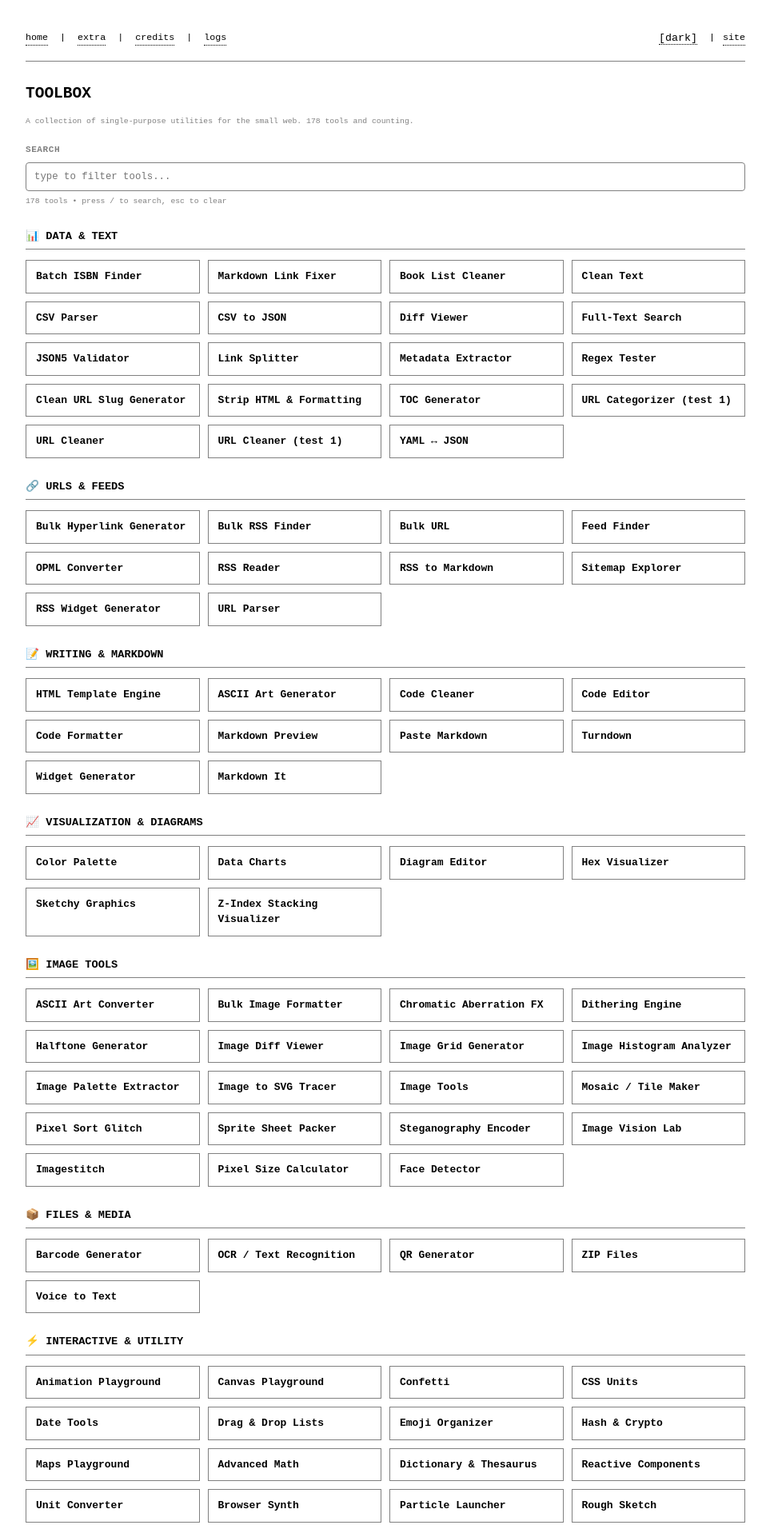
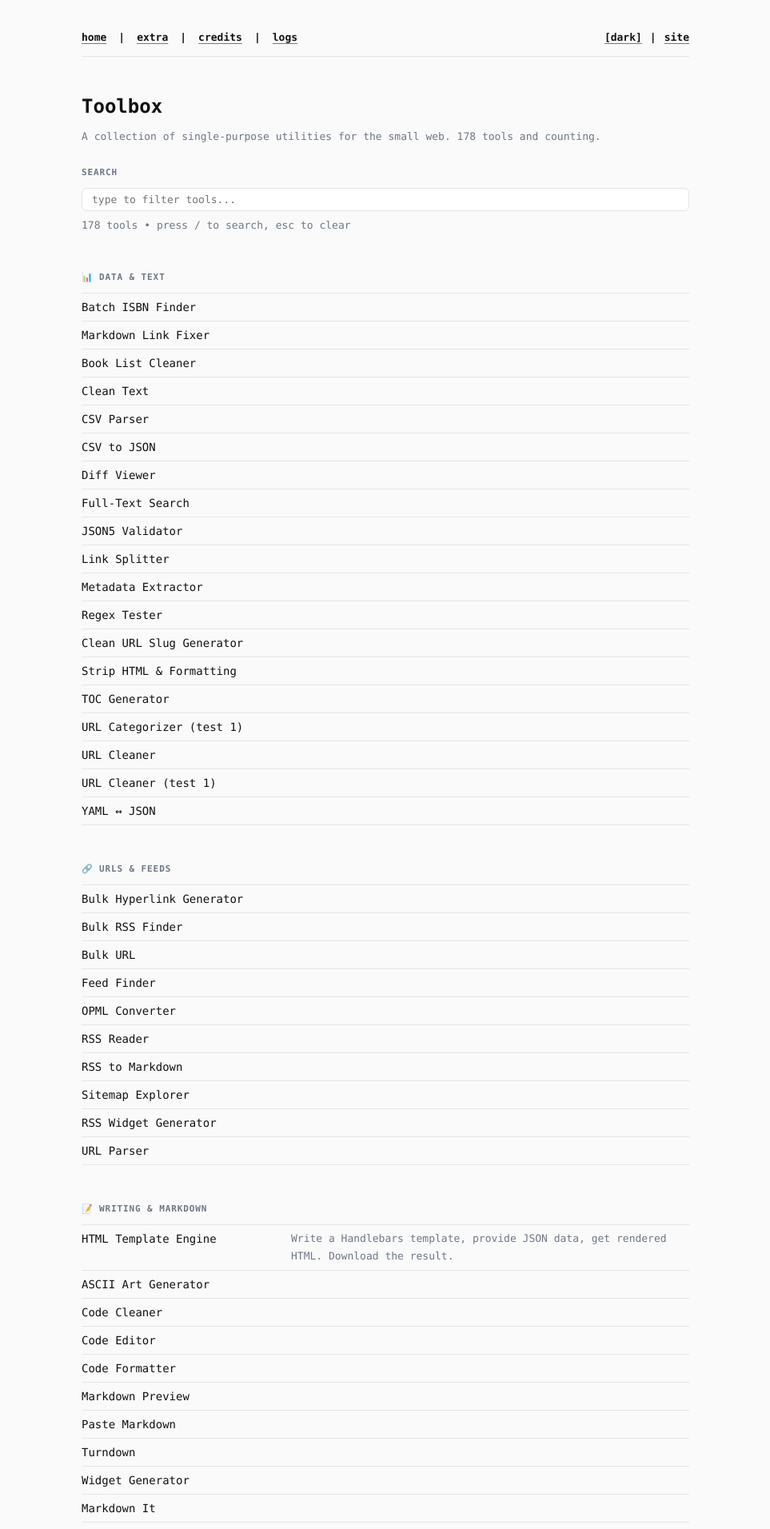
Before and after one commit to jubilancy/tools, a Jekyll site: the page built from index.html, in a window 1280 px wide. Shown: the top 1912 px of the page at 80% size, without its empty margins (158-1121 px from the left). Built offline with Jekyll 4.4.1, drawn with Linux system fonts in a browser that asks for light colours.

Commit message:
Restyle site with the glosse.me mono-garden theme
Co-Authored-By: Claude Sonnet 5.5 <noreply@anthropic.com>
Claude-Session: https://claude.ai/code/session_01A5ZT8NLdUdmR3hzSAVEc4J

```diff
--- a/assets/index-search.js
+++ b/assets/index-search.js
@@ -13,7 +13,7 @@
     const groups = Array.from(document.querySelectorAll('main .section-title'))
         .map((title) => {
             const grid = title.nextElementSibling;
-            if (!grid || !grid.classList.contains('tool-grid')) return null;
+            if (!grid || !grid.classList.contains('tool-list')) return null;
             const items = Array.from(grid.querySelectorAll('a')).map((a) => {
                 const file = safeDecode(a.getAttribute('href') || '')
                     .replace(/\.html$/i, '')
@@ -65,7 +65,7 @@
         } catch (e) { /* non-critical */ }
     }
 
-    const firstVisible = () => document.querySelector('.tool-grid a:not(.' + HIDE + ')');
+    const firstVisible = () => document.querySelector('.tool-list a:not(.' + HIDE + ')');
 
     input.addEventListener('input', () => apply(input.value));
 
--- a/global.css
+++ b/global.css
@@ -1,177 +1,235 @@
-/* 1. LAYOUT & MONOSPACE */
-html {
-  font-family: monospace;
-  max-width: 900px;
-  margin: 0 auto;
-  padding: 0 20px;
-  overflow-y: scroll;
-}
+/* Glosse "mono garden" theme: quiet, flat, monospaced, thin borders.
+   Variable names are kept stable because many tool pages reference them. */
 
-/* Variables for Theme Toggle */
+/* 1. TOKENS */
 :root {
-  --bg: #ffffff;
-  --text: #000000;
-  --hover: #eaddca;
-  --puny: grey;
-  --accent: #ff6600;
-  --highlight: #ffff99;
+  --bg: #fafafa;
+  --surface: #ffffff;
+  --text: #111111;
+  --puny: #6e7787;          /* secondary text */
+  --border: #e5e5e5;
+  --accent: #c9a35a;        /* honey gold, use sparingly */
+  --hover: rgba(201, 163, 90, 0.16);
+  --highlight: rgba(201, 163, 90, 0.12);
+  --error: #b42318;
+  --radius: 6px;
+  --radius-card: 8px;
+  --font: "Luxi Mono", "IBM Plex Mono", ui-monospace, SFMono-Regular, Menlo, Consolas, monospace;
 }
 
 html[data-theme='dark'] {
-  --bg: #1c1c1c;
-  --text: #d4d4d4;
-  --hover: #3a3a3a;
-  --puny: #a0a0a0;
-  --accent: #ff9900;
-  --highlight: #444;
+  --bg: #161616;
+  --surface: #1e1e1e;
+  --text: #e5e5e5;
+  --puny: #9aa3b2;
+  --border: #333333;
+  --hover: rgba(201, 163, 90, 0.2);
+  --highlight: rgba(201, 163, 90, 0.14);
+  --error: #f97066;
 }
 
 /* System fallback */
 @media (prefers-color-scheme: dark) {
   :root:not([data-theme='light']) {
-    --bg: #1c1c1c;
-    --text: #d4d4d4;
-    --hover: #3a3a3a;
-    --puny: #a0a0a0;
-    --accent: #ff9900;
-    --highlight: #444;
+    --bg: #161616;
+    --surface: #1e1e1e;
+    --text: #e5e5e5;
+    --puny: #9aa3b2;
+    --border: #333333;
+    --hover: rgba(201, 163, 90, 0.2);
+    --highlight: rgba(201, 163, 90, 0.14);
+    --error: #f97066;
   }
+}
+
+/* 2. LAYOUT: single narrow column, airy margins */
+html {
+  font-family: var(--font);
+  font-size: 14px;
+  max-width: 760px;
+  margin: 0 auto;
+  padding: 0 24px;
+  overflow-y: scroll;
 }
 
 body {
   background-color: var(--bg);
   color: var(--text);
-  line-height: 1.5;
+  line-height: 22px;
   margin: 0;
-  padding: 20px 0;
+  padding: 24px 0 48px;
 }
 
-main {
-  width: 100%;
-}
+main { width: 100%; }
 
-/* 2. NAVIGATION (Fixed Flexbox) */
+/* 3. NAVIGATION */
 nav {
   display: flex;
   justify-content: space-between;
   align-items: center;
-  padding: 10px 0;
-  border-bottom: 1px solid var(--puny);
-  margin-bottom: 2rem;
-  font-size: 0.9rem;
-  min-height: 1.5rem; /* Prevents layout jump during JS injection */
+  padding: 12px 0;
+  border-bottom: 1px solid var(--border);
+  margin-bottom: 48px;
+  font-size: 13px;
+  font-weight: 600;
+  min-height: 1.5rem;
 }
 
-nav .left {
-  display: flex;
-  gap: 15px;
+nav .left { display: flex; gap: 15px; }
+nav .right { display: flex; align-items: center; gap: 10px; }
+
+/* 4. LINKS & THEME TOGGLE */
+a {
+  color: var(--text);
+  text-decoration: underline;
+  text-decoration-color: var(--puny);
+  text-underline-offset: 3px;
 }
 
-nav .right {
-  display: flex;
-  align-items: center;
-  gap: 10px;
-}
-
-/* 3. LINKS & THEME TOGGLE */
-a {
-  color: var(--text);
-  text-decoration: none;
-  border-bottom: 1px dotted var(--text);
-}
-
-a:hover {
-  background-color: var(--hover);
-}
-
-nav a {
-  border-bottom: 1px dotted var(--text);
-}
+a:hover { background-color: var(--hover); text-decoration-color: var(--accent); }
 
 #theme-toggle {
   background: none;
   border: none;
+  border-radius: 0;
   color: inherit;
-    font-family: monospace;
+  font: inherit;
+  font-weight: 600;
   cursor: pointer;
   padding: 0;
-    border-bottom: 1px dotted var(--text);
+  margin: 0;
+  text-decoration: underline;
+  text-decoration-color: var(--puny);
+  text-underline-offset: 3px;
 }
 
-#theme-toggle:hover {
-  background-color: var(--hover);
+#theme-toggle:hover { background-color: var(--hover); }
+
+/* 5. TYPOGRAPHY */
+h1, h2, h3, h4 { font-weight: 600; text-transform: none; letter-spacing: 0; }
+h1 { font-size: 24px; line-height: 29px; margin: 0 0 12px; }
+h2 { font-size: 20px; line-height: 24px; margin: 48px 0 12px; }
+h3 { font-size: 18px; line-height: 22px; margin: 24px 0 12px; }
+
+.puny { color: var(--puny); font-size: 13px; line-height: 20px; }
+
+code, pre, kbd, samp { font-family: var(--font); font-size: 13px; line-height: 20px; }
+
+.changelog-marquee {
+  font-size: 13px;
+  margin: 24px 0;
+  background-color: var(--highlight);
+  border: 1px solid var(--border);
+  border-radius: var(--radius);
+  padding: 8px 12px;
 }
 
-/* 4. CHARACTER ELEMENTS */
-.changelog-marquee {
-  font-size: 0.8rem;
-  margin: 1rem 0;
-  background-color: var(--highlight);
-  border: 1px dashed var(--accent);
-  padding: 0.5rem;
+/* Small uppercase section label, e.g. "SITES" */
+.section-title {
+  font-size: 11px;
+  line-height: 14px;
+  font-weight: 600;
+  letter-spacing: 0.08em;
+  text-transform: uppercase;
+  color: var(--puny);
+  display: block;
+  margin-top: 48px;
+  padding-bottom: 12px;
 }
 
-.puny { color: var(--puny); font-size: 0.75rem; }
-
-h1 { font-size: 1.2rem; text-transform: uppercase; margin-top: 2rem; }
-
-.section-title {
-  font-weight: bold;
-  text-transform: uppercase;
-  font-size: 0.9rem;
-  display: block;
-  border-bottom: 1px solid var(--puny);
-  margin-top: 2rem;
-  padding-bottom: 5px;
-}
-
-/* 5. TOOL UI */
-textarea, input {
+/* 6. CONTROLS: compact, transparent, thin neutral border */
+textarea, input, select {
   width: 100%;
-  background: var(--bg);
+  background: var(--surface);
   color: var(--text);
-  border: 1px solid var(--puny);
-  font-family: monospace;
-  padding: 10px;
+  border: 1px solid var(--border);
+  border-radius: var(--radius);
+  font-family: var(--font);
+  font-size: 13px;
+  padding: 6px 12px;
   box-sizing: border-box;
 }
 
-button {
-  font-family: monospace;
-  padding: 5px 10px;
-  margin: 10px 5px 10px 0;
-  cursor: pointer;
-  background: var(--bg);
-  color: var(--text);
-  border: 1px solid var(--text);
+input[type='checkbox'], input[type='radio'] { width: auto; padding: 0; }
+
+textarea { line-height: 20px; padding: 10px 12px; }
+
+textarea:focus, input:focus, select:focus {
+  outline: none;
+  border-color: var(--text);
 }
 
-button:hover {
-  background-color: var(--hover);
+button {
+  font-family: var(--font);
+  font-size: 13px;
+  line-height: 18px;
+  padding: 5px 13px;
+  margin: 10px 8px 10px 0;
+  cursor: pointer;
+  background: transparent;
+  color: var(--text);
+  border: 1px solid var(--border);
+  border-radius: var(--radius);
 }
 
-/* 6. GRID FOR INDEX */
+button:hover { background-color: var(--surface); border-color: var(--puny); }
+
+/* Optional components */
+.card {
+  background: var(--surface);
+  border: 1px solid var(--border);
+  border-radius: var(--radius-card);
+  padding: 14px 16px;
+}
+
+.chip {
+  display: inline-block;
+  background: var(--bg);
+  color: var(--puny);
+  border: 1px solid var(--border);
+  border-radius: 9999px;
+  font-size: 12px;
+  line-height: 16px;
+  font-weight: 600;
+  letter-spacing: 0.04em;
+  padding: 4px 10px;
+}
+
+/* 7. INDEX LIST: flat rows, thin dividers, title + description columns */
+.tool-list { border-top: 1px solid var(--border); }
+
+.tool-list a {
+  display: grid;
+  grid-template-columns: minmax(10rem, 17rem) 1fr;
+  gap: 24px;
+  padding: 6px 0;
+  border-bottom: 1px solid var(--border);
+  text-decoration: none;
+}
+
+.tool-list a:hover { background-color: var(--hover); }
+.tool-list .desc { color: var(--puny); font-size: 13px; }
+
+@media (max-width: 600px) {
+  .tool-list a { grid-template-columns: 1fr; gap: 0; }
+}
+
+/* Legacy list used by extra.html: same flat treatment */
 .tool-grid {
   display: grid;
   grid-template-columns: 1fr;
-  gap: 1.5rem;
-  margin-top: 2rem;
+  gap: 12px;
+  margin-top: 24px;
   padding: 0;
 }
 
 .tool-grid li {
-  border: 1px solid var(--puny);
-  padding: 1rem;
+  border: 1px solid var(--border);
+  border-radius: var(--radius-card);
+  background: var(--surface);
+  padding: 14px 16px;
   list-style: none;
 }
 
-.tool-grid li:hover {
-  border-color: var(--text);
-  background-color: var(--hover);
-}
-
-.tool-grid a {
-  font-weight: bold;
-  font-size: 1.1rem;
-  border: none;
-}
+.tool-grid li:hover { border-color: var(--puny); }
+.tool-grid a { font-weight: 600; }
--- a/index.html
+++ b/index.html
@@ -5,16 +5,8 @@ title: toolbox
 {%- assign new_tools = site.tools -%}
 {%- assign total = new_tools.size | plus: site.data.legacy.size -%}
 <style>
-  body { font-size: 1.05rem; }
-  .tool-grid { display: grid; grid-template-columns: repeat(auto-fill, minmax(200px, 1fr)); gap: 10px; margin-top: 1rem; }
-  .tool-grid a { border: 1px solid var(--puny); padding: 10px 12px; font-size: 1rem; display: block; }
-  .tool-grid a:hover { border-color: var(--text); background: var(--hover); }
-  .section-title { margin-top: 2rem; font-size: 1.05rem; }
-  h1 { font-size: 1.5rem; }
-  .search-box { display: flex; flex-direction: column; gap: 0.5rem; margin: 1.5rem 0 0; }
-  .search-label { font-size: 0.85rem; font-weight: bold; text-transform: uppercase; color: var(--puny); letter-spacing: 0.05em; }
-  #tool-search { border-radius: 4px; font-size: 0.95rem; }
-  #tool-search:focus { outline: none; border-color: var(--accent); }
+  .search-box { display: flex; flex-direction: column; gap: 8px; margin: 24px 0 0; }
+  .search-label { font-size: 11px; font-weight: 600; letter-spacing: 0.08em; text-transform: uppercase; color: var(--puny); }
   .search-hidden { display: none !important; }
 </style>
 
@@ -33,12 +25,12 @@ title: toolbox
 {%- assign cat_old = site.data.legacy | where: "category", cat.name -%}
 {%- if cat_new.size > 0 or cat_old.size > 0 -%}
 <span class="section-title">{{ cat.emoji }} {{ cat.name | escape }}</span>
-<div class="tool-grid">
+<div class="tool-list">
 {%- for t in cat_new %}
-  <a href="{{ t.url }}">{{ t.title | escape }}</a>
+  <a href="{{ t.url }}"><span>{{ t.title | escape }}</span>{% if t.description %}<span class="desc">{{ t.description | escape }}</span>{% endif %}</a>
 {%- endfor %}
 {%- for t in cat_old %}
-  <a href="{{ t.url }}">{{ t.title | escape }}</a>
+  <a href="{{ t.url }}"><span>{{ t.title | escape }}</span>{% if t.description %}<span class="desc">{{ t.description | escape }}</span>{% endif %}</a>
 {%- endfor %}
 </div>
 {% endif -%}
@@ -46,11 +38,11 @@ title: toolbox
 {%- assign cat_names = site.data.categories | map: "name" -%}
 {%- capture orphans -%}
 {%- for t in new_tools -%}{%- unless cat_names contains t.category -%}
-  <a href="{{ t.url }}">{{ t.title | escape }}</a>
+  <a href="{{ t.url }}"><span>{{ t.title | escape }}</span>{% if t.description %}<span class="desc">{{ t.description | escape }}</span>{% endif %}</a>
 {%- endunless -%}{%- endfor -%}
 {%- endcapture -%}
 {%- if orphans != "" -%}
 <span class="section-title">🆕 Uncategorized / New</span>
-<div class="tool-grid">{{ orphans }}</div>
+<div class="tool-list">{{ orphans }}</div>
 {%- endif %}
 <script src="/assets/index-search.js"></script>
```
Lines whose indentation alone changed are shown as unchanged.
